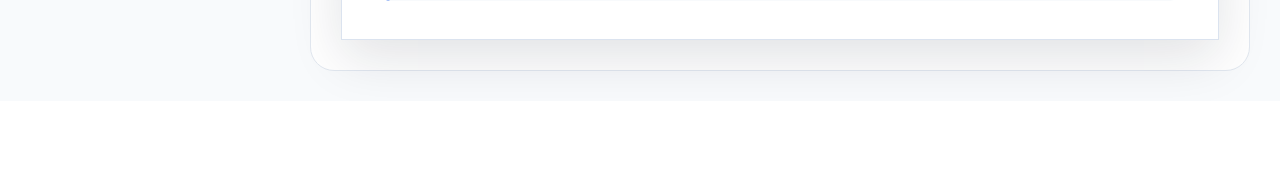
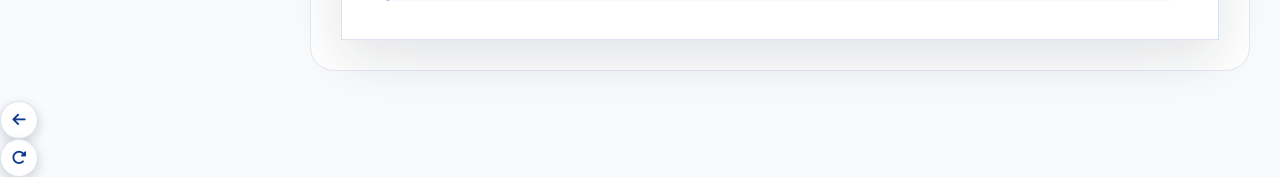
Before and after one commit to kg-portal/kg-portal, a Flask app: page /leistungsverzeichnis in a window 1280 px wide. Shown: the part 2173-2350 px from the top of the page. Before the commit the page ends 2254 px from the top, so only its background shows below. Run offline with Flask 3, Linux system fonts and the light colour scheme; the visitor is signed in with stand-in values (Sample User, id 1); parts of the project's set-up code (start-up, migrations or seed data) failed here and were passed over.

Commit message:
Add floating back and refresh buttons without layout changes

```diff
--- a/templates/base.html
+++ b/templates/base.html
@@ -774,6 +774,9 @@
                 overflow:hidden !important;
             }
         }
+
+        .kg-float-nav{position:fixed;right:16px;bottom:16px;display:flex;gap:8px;z-index:100000;pointer-events:auto}
+        .kg-float-nav button{width:38px;height:38px;border:1px solid #dbe3ef;border-radius:999px;background:#fff;color:#123a8f;display:flex;align-items:center;justify-content:center;cursor:pointer;box-shadow:0 4px 12px rgba(15,23,42,.18);font-size:15px;padding:0;margin:0}
     </style>
 </head>
 <body class="kg-portal-body">
@@ -970,5 +973,10 @@ document.addEventListener('DOMContentLoaded', function () {
 });
 </script>
 
+
+<div class="kg-float-nav">
+    <button type="button" title="Zurück" aria-label="Zurück" onclick="if(history.length>1){history.back()}else{location.href='/'}"><i class="fa-solid fa-arrow-left"></i></button>
+    <button type="button" title="Neu laden" aria-label="Neu laden" onclick="location.reload()"><i class="fa-solid fa-rotate-right"></i></button>
+</div>
 </body>
 </html>
```
